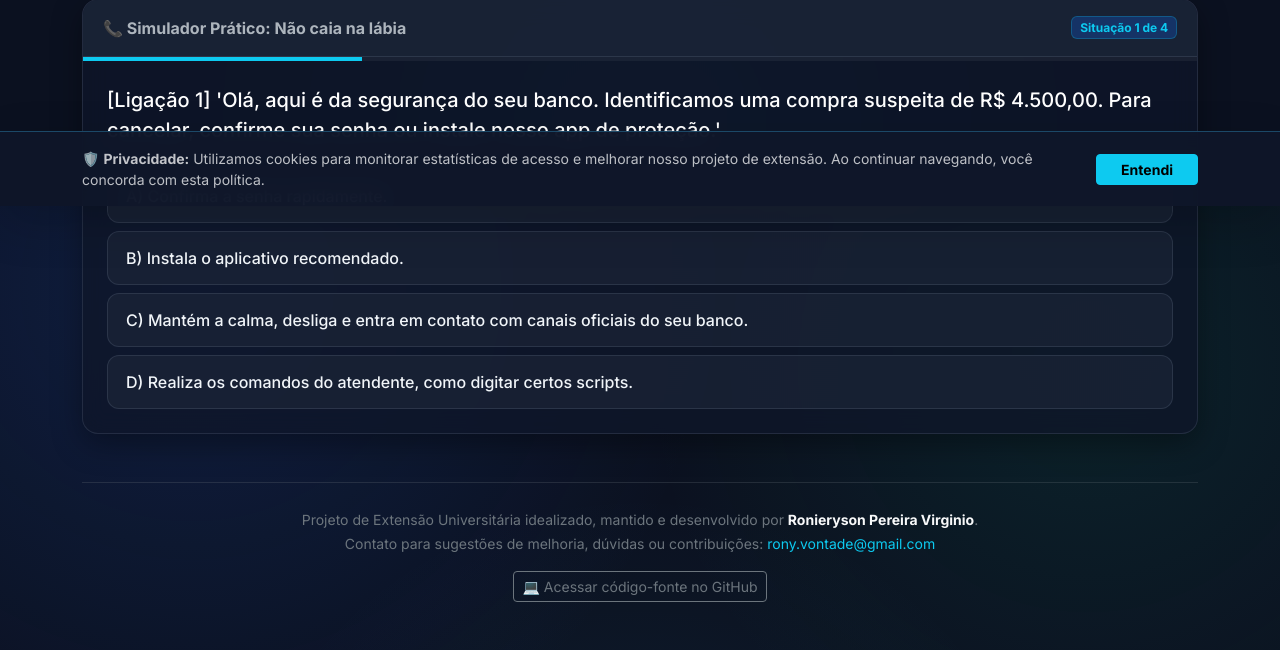
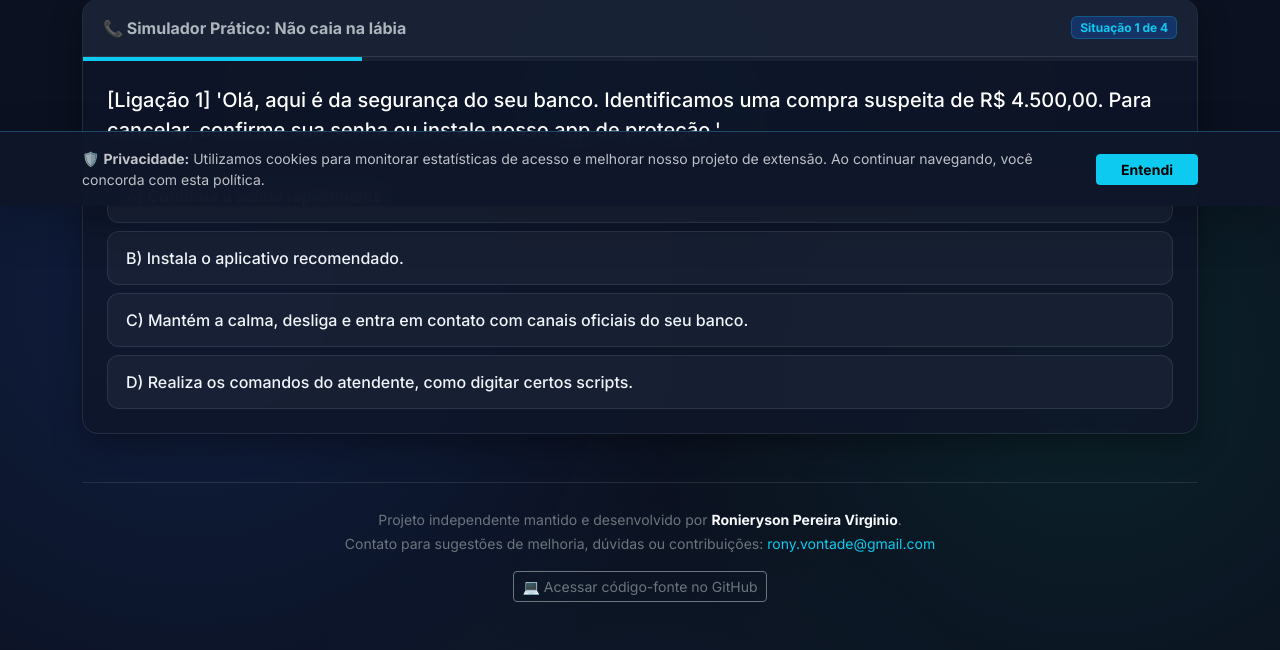
Before and after one commit to ronyvirginio/escudo-cidadao, a Flask app: page / in a window 1280 px wide. Shown: the part 594-1244 px from the top of the page. Run offline with Flask 3, Linux system fonts and the light colour scheme; some libraries are stand-ins or nearby versions.

Commit message:
atualizar footer

```diff
--- a/templates/index.html
+++ b/templates/index.html
@@ -695,7 +695,7 @@
         <!-- Rodapé -->
         <footer class="text-center mt-5 pt-4 text-secondary border-top border-secondary border-opacity-25">
             <small>
-                Projeto de Extensão Universitária idealizado, mantido e desenvolvido por <strong class="text-light">Ronieryson Pereira Virginio</strong>.<br>
+                Projeto independente mantido e desenvolvido por <strong class="text-light">Ronieryson Pereira Virginio</strong>.<br>
                 Contato para sugestões de melhoria, dúvidas ou contribuições: <a href="mailto:rony.vontade@gmail.com" class="text-info text-decoration-none">rony.vontade@gmail.com</a><br>
                 <a href="https://github.com/ronyvirginio/escudo-cidadao" target="_blank" class="btn btn-outline-secondary btn-sm mt-3">💻 Acessar código-fonte no GitHub</a>
             </small>
```
